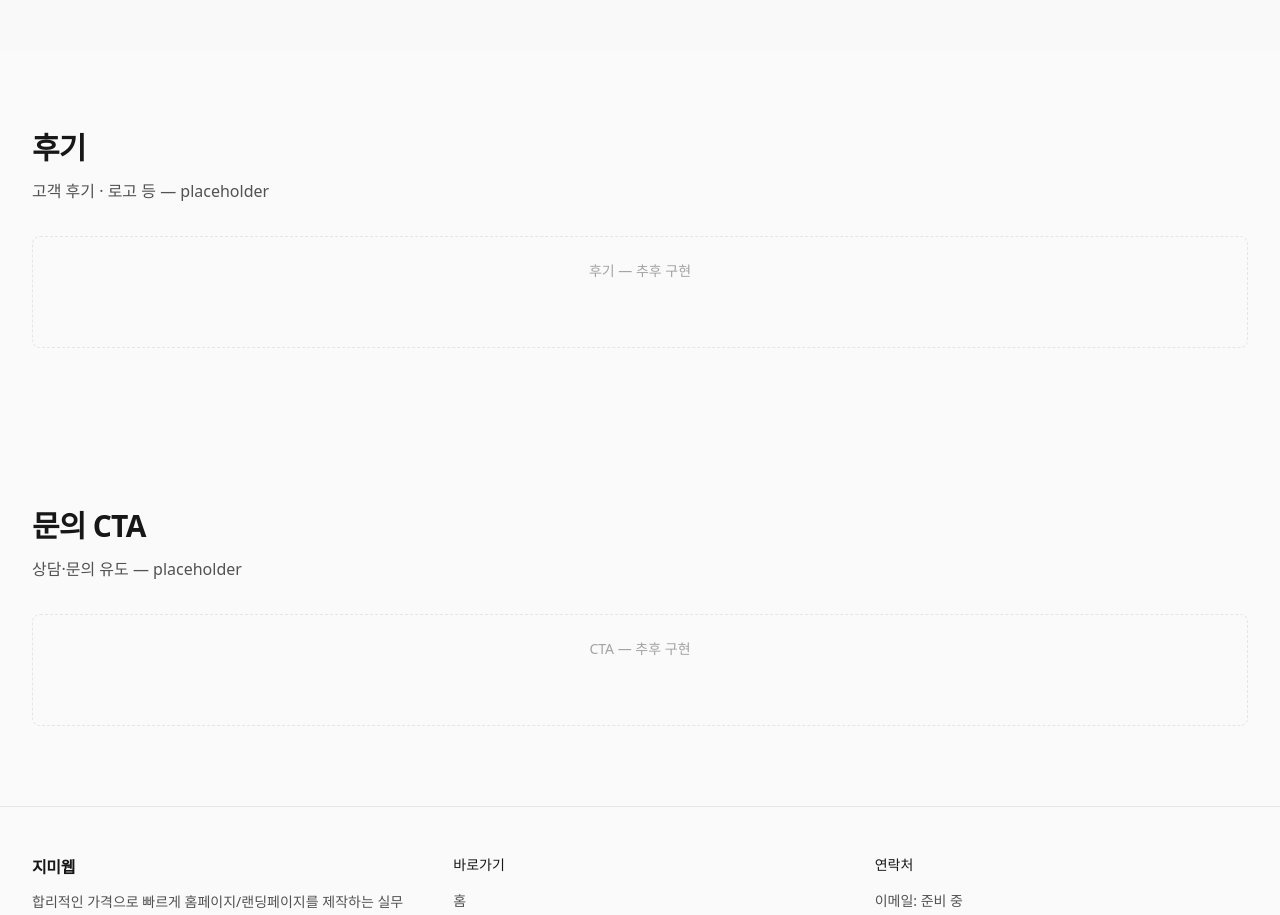
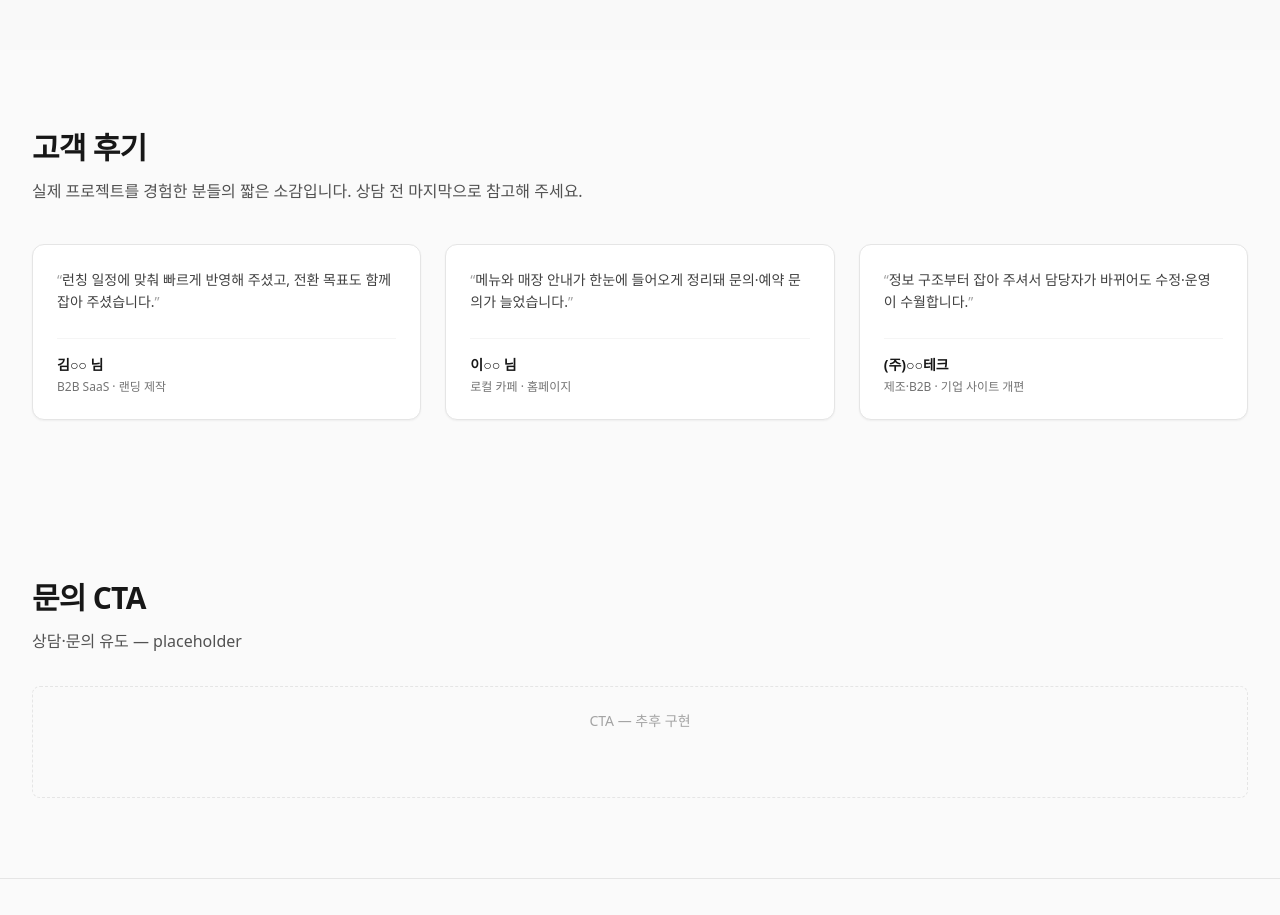
Before and after one commit to jimmy1004kim-afk/website_jimmyweb, a Next.js app: page / in a window 1280 px wide. Shown: the part 3120-4035 px from the top of the page. Built offline with nearby package versions, Linux system fonts and the light colour scheme.

Commit message:
홈 후기 섹션 구현

```diff
--- a/src/app/page.tsx
+++ b/src/app/page.tsx
@@ -89,6 +89,30 @@ const templateKindLabel: Record<TemplateKind, string> = {
   conversion: "전환형",
   info: "정보형",
 };
+
+const homeTestimonials = [
+  {
+    id: "ht-1",
+    quote:
+      "런칭 일정에 맞춰 빠르게 반영해 주셨고, 전환 목표도 함께 잡아 주셨습니다.",
+    name: "김○○ 님",
+    meta: "B2B SaaS · 랜딩 제작",
+  },
+  {
+    id: "ht-2",
+    quote:
+      "메뉴와 매장 안내가 한눈에 들어오게 정리돼 문의·예약 문의가 늘었습니다.",
+    name: "이○○ 님",
+    meta: "로컬 카페 · 홈페이지",
+  },
+  {
+    id: "ht-3",
+    quote:
+      "정보 구조부터 잡아 주셔서 담당자가 바뀌어도 수정·운영이 수월합니다.",
+    name: "(주)○○테크",
+    meta: "제조·B2B · 기업 사이트 개편",
+  },
+] as const;
 
 function SectionPlaceholder({ label }: { label: string }) {
   return (
@@ -441,13 +465,39 @@ export default function HomePage() {
 
       <Section id="testimonials" aria-labelledby="testimonials-heading">
         <Container>
-          <SectionHeader>
-            <SectionTitle id="testimonials-heading">후기</SectionTitle>
+          <SectionHeader className="max-w-2xl">
+            <SectionTitle id="testimonials-heading">고객 후기</SectionTitle>
             <SectionDescription>
-              고객 후기 · 로고 등 — placeholder
+              실제 프로젝트를 경험한 분들의 짧은 소감입니다. 상담 전 마지막으로
+              참고해 주세요.
             </SectionDescription>
           </SectionHeader>
-          <SectionPlaceholder label="후기" />
+
+          <ul className="mt-10 grid list-none gap-6 lg:grid-cols-3">
+            {homeTestimonials.map((item) => (
+              <li key={item.id}>
+                <figure className="flex h-full flex-col rounded-xl border border-neutral-200 bg-white p-6 shadow-sm">
+                  <blockquote className="flex-1">
+                    <p className="text-sm leading-relaxed text-neutral-700">
+                      <span className="text-neutral-400" aria-hidden>
+                        &ldquo;
+                      </span>
+                      {item.quote}
+                      <span className="text-neutral-400" aria-hidden>
+                        &rdquo;
+                      </span>
+                    </p>
+                  </blockquote>
+                  <figcaption className="mt-6 border-t border-neutral-100 pt-4">
+                    <p className="text-sm font-semibold text-neutral-900">
+                      {item.name}
+                    </p>
+                    <p className="mt-1 text-xs text-neutral-500">{item.meta}</p>
+                  </figcaption>
+                </figure>
+              </li>
+            ))}
+          </ul>
         </Container>
       </Section>
 
```
